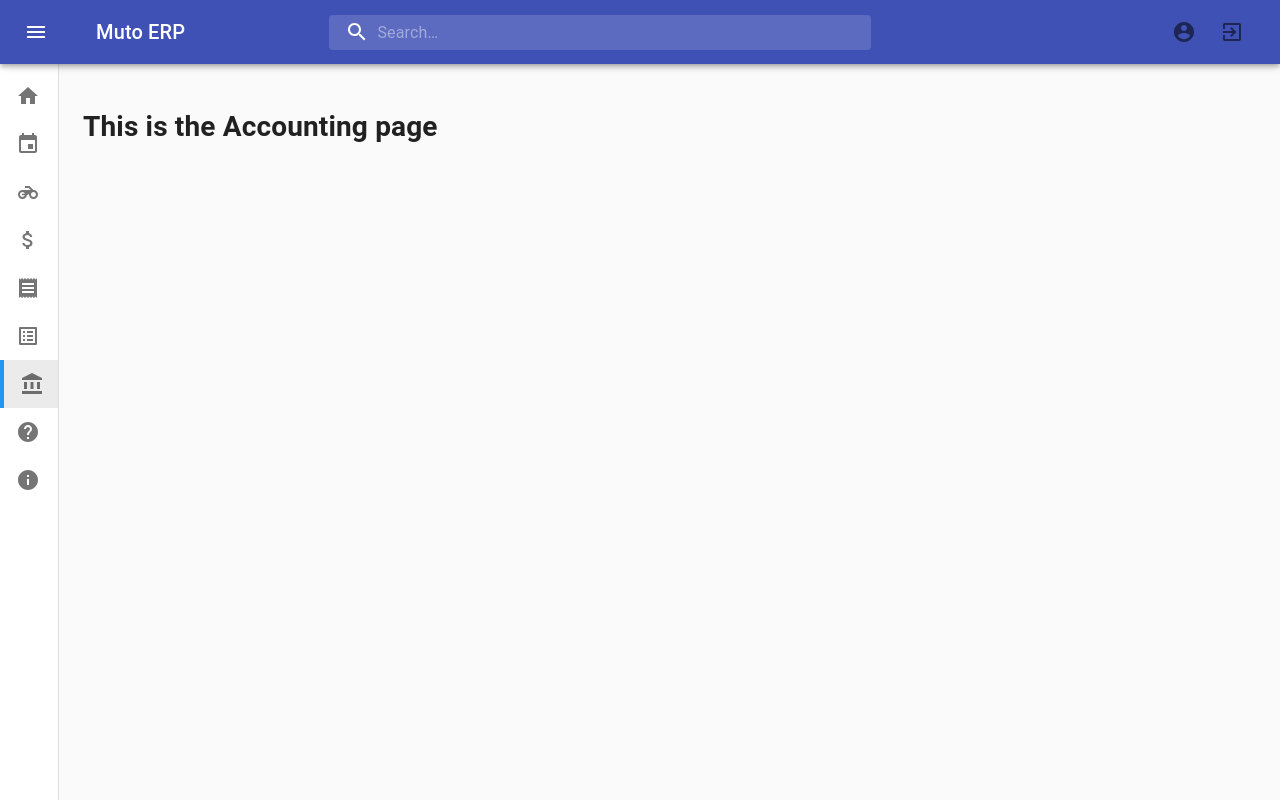
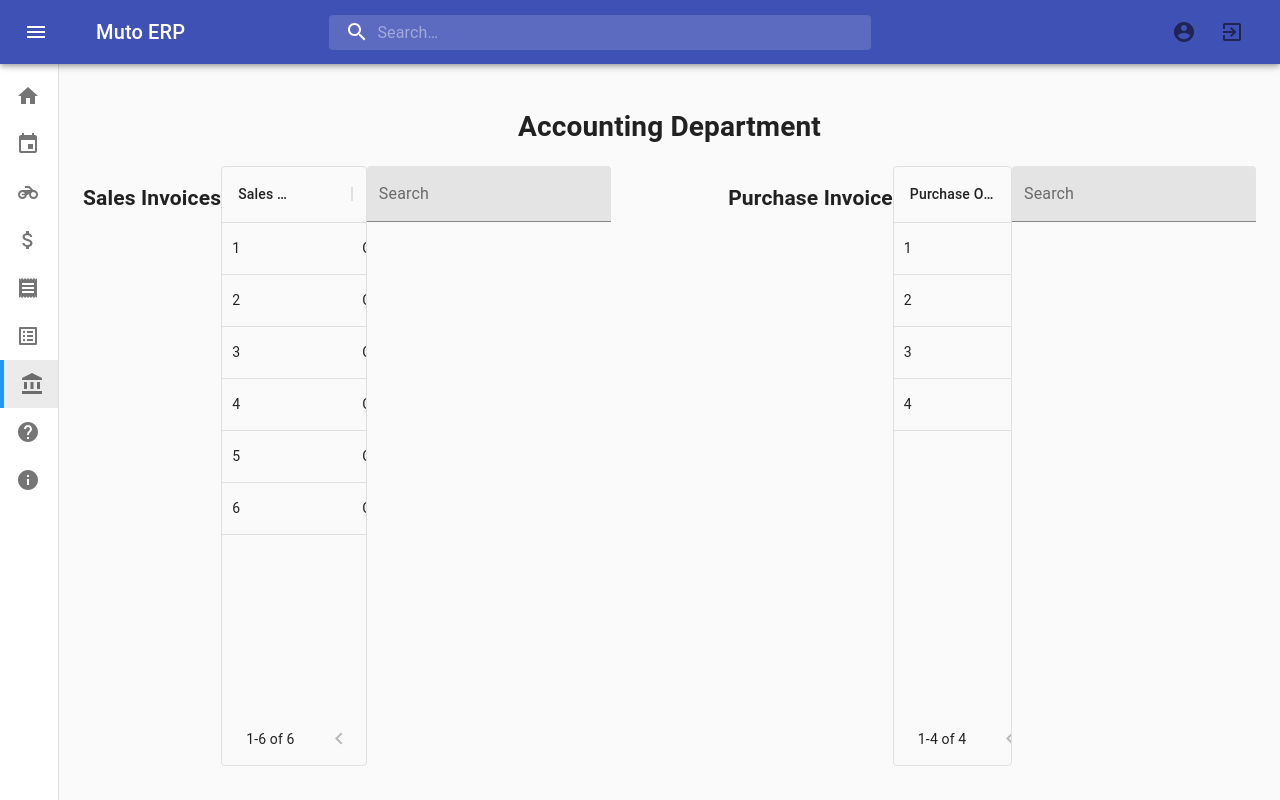
Before and after one commit to serum-390/soen390-team16-godzilla, a React (Create React App) app in the folder src/main/app/: page /accounting in a window 1280 px wide. Built offline with nearby package versions, Linux system fonts and the light colour scheme.

Commit message:
Set Up Accounting Page Prototype

```diff
--- a/src/main/app/src/components/Accounting.js
+++ b/src/main/app/src/components/Accounting.js
@@ -1,9 +1,83 @@
-function Accounting() {
+import { makeStyles, TextField } from '@material-ui/core';
+import { DataGrid } from '@material-ui/data-grid';
+import React, { useEffect, useState } from 'react';
+import { Spinner } from './inventory/Inventory';
+
+const useStyles = makeStyles(theme => ({
+  root: {
+    flexGrow: 1,
+    padding: theme.spacing(2),
+  },
+  sort: {
+    margin: theme.spacing(1),
+    textTransform: 'none',
+  },
+}));
+
+const salesColumns = [
+  { field: 'id', headerName: 'Sales Order', width: 130 },
+  { field: 'customerName', headerName: 'Customer Name', width: 130 },
+  { field: 'invoiceDate', headerName: 'Invoice Date', width: 130 },
+  { field: 'dueDate', headerName: 'Due Date', width: 130 },
+  { field: 'status', headerName: 'Status', width: 130 },
+  { field: 'amount', headerName: 'Amount', width: 130 }
+];
+
+const salesRows = [
+  { id: 1, customerName: 'Customer 1', invoiceDate: '05/10/19', dueDate: '05/10/19', status: 'Paid', amount: '$1000'},
+  { id: 2, customerName: 'Customer 2', invoiceDate: '05/10/19', dueDate: '05/10/19', status: 'Overdue', amount: '$600'},
+  { id: 3, customerName: 'Customer 3', invoiceDate: '05/10/19', dueDate: '05/10/21', status: 'Pending', amount: '$7700'},
+  { id: 4, customerName: 'Customer 4', invoiceDate: '05/11/19', dueDate: '05/11/22', status: 'Paid', amount: '$1750'},
+  { id: 5, customerName: 'Customer 5', invoiceDate: '05/10/19', dueDate: '05/10/19', status: 'Overdue', amount: '$500'},
+  { id: 6, customerName: 'Customer 6', invoiceDate: '05/10/19', dueDate: '05/10/19', status: 'Paid', amount: '$4900'}
+];
+
+const purchaseColumns = [
+  { field: 'id', headerName: 'Purchase Order', width: 160 },
+  { field: 'vendorName', headerName: 'Vendor Name', width: 130 },
+  { field: 'invoiceDate', headerName: 'Invoice Date', width: 130 },
+  { field: 'dueDate', headerName: 'Due Date', width: 130 },
+  { field: 'status', headerName: 'Status', width: 130 },
+  { field: 'amount', headerName: 'Amount', width: 130 }
+];
+
+const purchaseRows = [
+  { id: 1, vendorName: 'Vendor 1', invoiceDate: '05/10/19', dueDate: '05/10/19', status: 'Paid', amount: '$1000'},
+  { id: 2, vendorName: 'Vendor 2', invoiceDate: '05/10/19', dueDate: '05/10/19', status: 'Pending', amount: '$600'},
+  { id: 3, vendorName: 'Vendor 3', invoiceDate: '05/10/19', dueDate: '05/10/21', status: 'Overdue', amount: '$7700'},
+  { id: 4, vendorName: 'Vendor 4', invoiceDate: '05/11/19', dueDate: '05/11/22', status: 'Paid', amount: '$1750'},
+];
+
+const LoadedView = () => {
   return (
-    <div>
-      <h1>This is the Accounting page</h1>
+    <div style={{ height: 600, width: '100%' }}>
+      <h1 style={{ textAlign: "center" }}>Accounting Department</h1>
+      <div style={{ height: 600, width: '45%', float: 'left' }}>
+        <h2 style={{ float: 'left' }}>Sales Invoices</h2>
+        <TextField id="filled-basic" label="Search" variant="filled" style={{ float: 'right' }}/>
+        <DataGrid rows={salesRows} columns={salesColumns} pageSize={9} />
+      </div>
+      <div style={{ height: 600, width: '45%', float: 'right' }}>
+        <h2 style={{ float: 'left' }}>Purchase Invoice</h2>
+        <TextField id="filled-basic" label="Search" variant="filled" style={{ float: 'right' }}/>
+        <DataGrid rows={purchaseRows} columns={purchaseColumns} pageSize={9}/>
+      </div>
     </div>
   );
 }
 
+function Accounting() {
+
+  const classes = useStyles();
+  const [loading, setLoading] = useState(true);
+
+  useEffect(() => {
+    setLoading(false);
+  }, []);
+
+
+  return loading ? <Spinner />
+                 : <LoadedView classes={classes} />;
+}
+
 export default Accounting;
```
